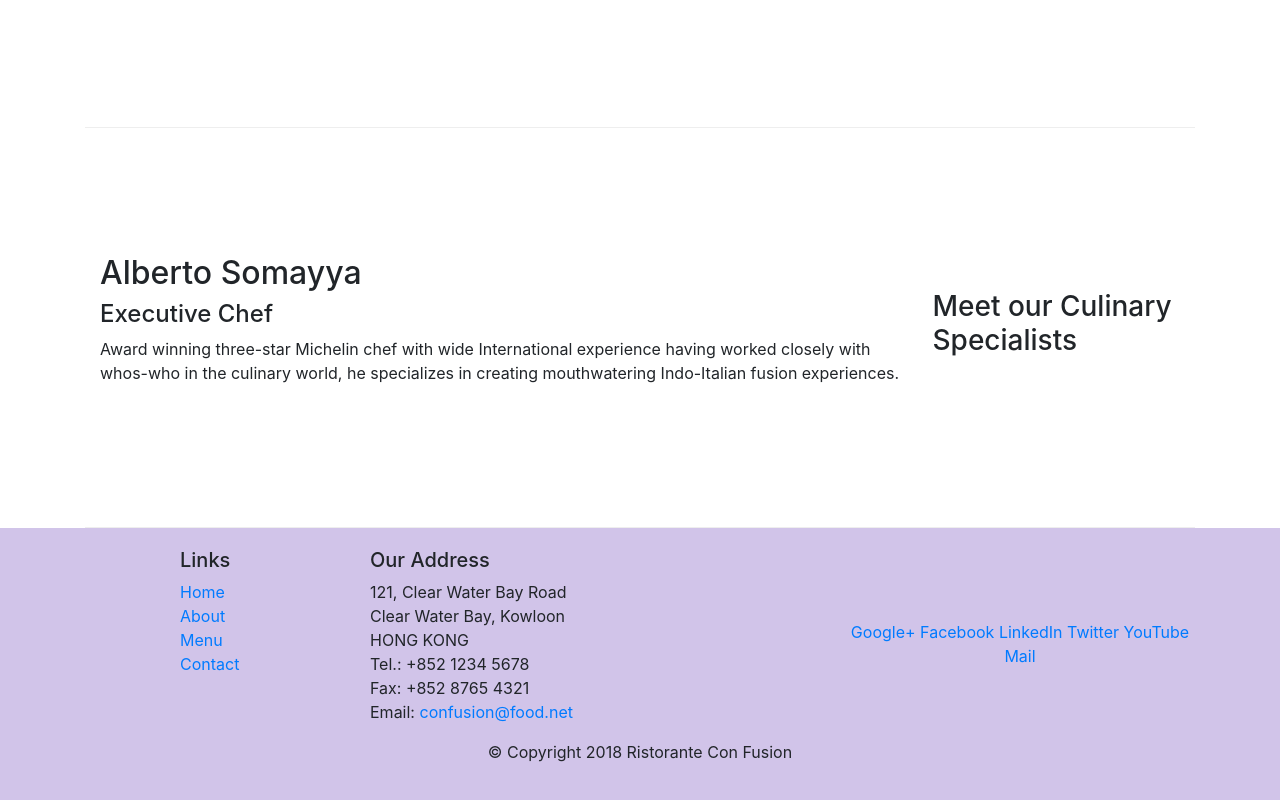
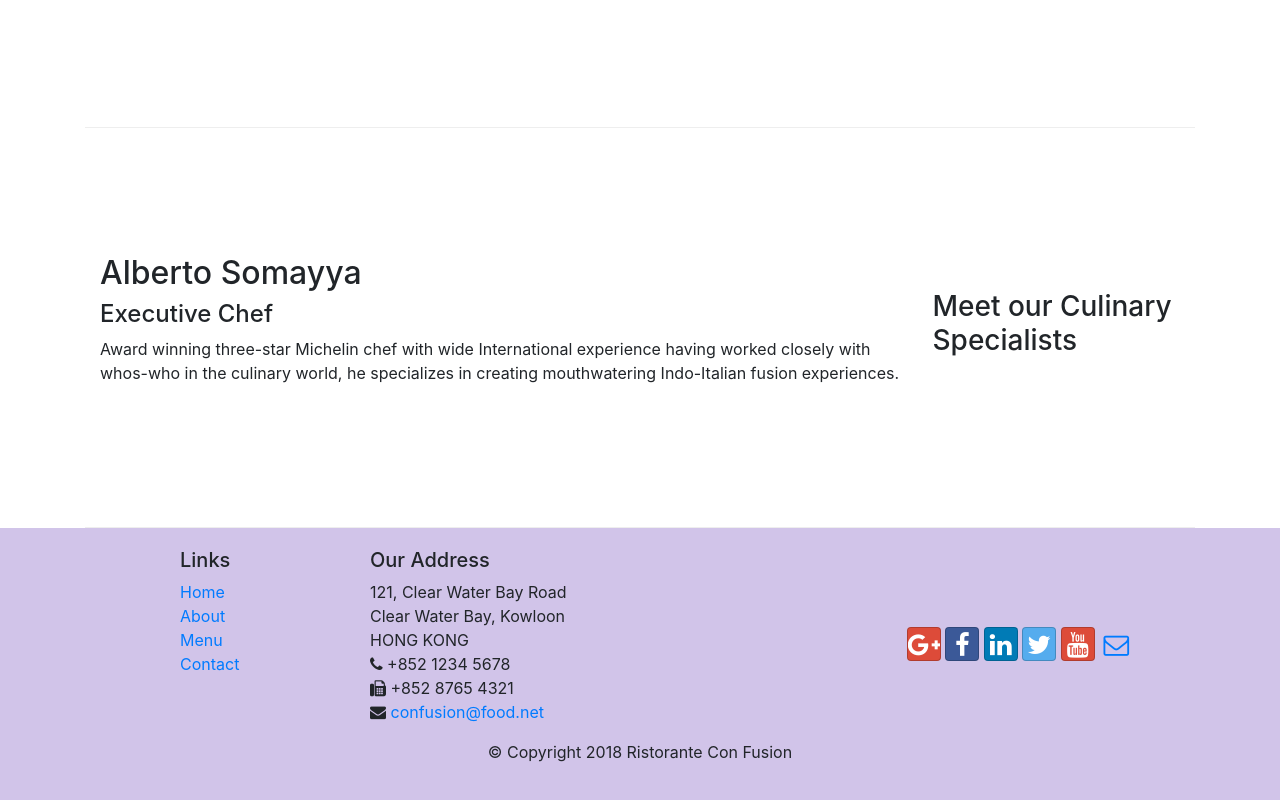
Before and after one commit to rajat10cube/Restaurant-WebApplication, a website: page index.html in a window 1280 px wide. Shown: the part 1006-1806 px from the top of the page. Drawn offline with nearby package versions, Linux system fonts and the light colour scheme.

Commit message:
Icon Fonts added

```diff
--- a/index.html
+++ b/index.html
@@ -9,6 +9,8 @@
 
     <!-- Bootstrap CSS -->
     <link rel="stylesheet" href="node_modules/bootstrap/dist/css/bootstrap.min.css">
+    <link rel="stylesheet" href="node_modules/font-awesome/css/font-awesome.min.css">
+    <link rel="stylesheet" href="node_modules/bootstrap-social/bootstrap-social.css">
     <link rel="stylesheet" href="css/styles.css">
     <title>Ristorante Con Fusion</title>
 </head>
@@ -22,10 +24,10 @@
             <a href="#" class="navbar-brand mr-auto">Ristorante Con Fusion</a>
             <div class="collapse navbar-collapse" id="Navbar">
                 <ul class="navbar-nav mr-auto">
-                    <li class="nav-item active"><a href="#" class="nav-link">Home</a></li>
-                    <li class="nav-item"><a href="./aboutus.html" class="nav-link">About</a></li>
-                    <li class="nav-item"><a href="#" class="nav-link">Menu</a></li>
-                    <li class="nav-item"><a href="#" class="nav-link">Contact</a></li>
+                    <li class="nav-item active"><a href="#" class="nav-link"><span class="fa fa-home fa-lg"></span> Home</a></li>
+                    <li class="nav-item"><a href="./aboutus.html" class="nav-link"><span class="fa fa-info fa-lg"></span> About</a></li>
+                    <li class="nav-item"><a href="#" class="nav-link"><span class="fa fa-list fa-lg"></span> Menu</a></li>
+                    <li class="nav-item"><a href="#" class="nav-link"><span class="fa fa-address-card fa-lg"></span> Contact</a></li>
                 </ul>
             </div>
         </div>
@@ -95,19 +97,19 @@
 		              121, Clear Water Bay Road<br>
 		              Clear Water Bay, Kowloon<br>
 		              HONG KONG<br>
-		              Tel.: +852 1234 5678<br>
-		              Fax: +852 8765 4321<br>
-		              Email: <a href="mailto:confusion@food.net">confusion@food.net</a>
+		              <i class="fa fa-phone "></i> +852 1234 5678<br>
+		              <i class="fa fa-fax"></i> +852 8765 4321<br>
+		              <i class="fa fa-envelope"></i> <a href="mailto:confusion@food.net">confusion@food.net</a>
 		           </address>
                 </div>
                 <div class="col-12 col-sm-4 align-self-center">
                     <div class="text-center">
-                        <a href="http://google.com/+">Google+</a>
-                        <a href="http://www.facebook.com/profile.php?id=">Facebook</a>
-                        <a href="http://www.linkedin.com/in/">LinkedIn</a>
-                        <a href="http://twitter.com/">Twitter</a>
-                        <a href="http://youtube.com/">YouTube</a>
-                        <a href="mailto:">Mail</a>
+                        <a class="btn btn-social-icon btn-google" href="http://google.com/+"><i class="fa fa-google-plus fa-lg"></i></a>
+                        <a class="btn btn-social-icon btn-facebook" href="http://www.facebook.com/profile.php?id="><i class="fa fa-facebook fa-lg"></i></a>
+                        <a class="btn btn-social-icon btn-linkedin" href="http://www.linkedin.com/in/"><i class="fa fa-linkedin fa-lg"></i></a>
+                        <a class="btn btn-social-icon btn-twitter" href="http://twitter.com/"><i class="fa fa-twitter fa-lg"></i></a>
+                        <a class="btn btn-social-icon btn-google" href="http://youtube.com/"><i class="fa fa-youtube fa-lg"></i></a>
+                        <a class="btn btn-social-icon" href="mailto:"><i class="fa fa-envelope-o fa-lg"></i></a>
                     </div>
                 </div>
            </div>
--- a/package.json
+++ b/package.json
@@ -15,6 +15,8 @@
   },
   "dependencies": {
     "bootstrap": "^4.0.0",
+    "bootstrap-social": "^5.1.1",
+    "font-awesome": "^4.7.0",
     "jquery": "^3.3.1",
     "popper.js": "^1.12.9"
   }
```
Also changed, not shown: aboutus.html (+15 -13 lines), 1 other file.
